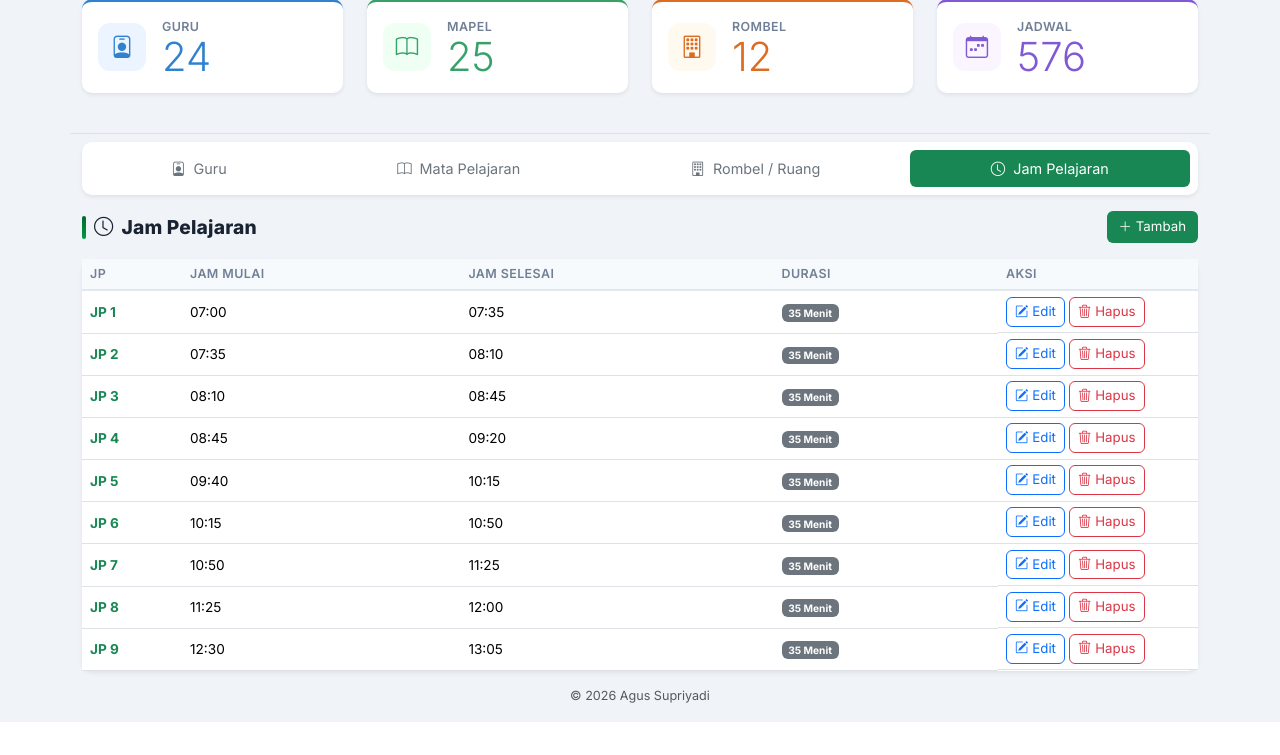
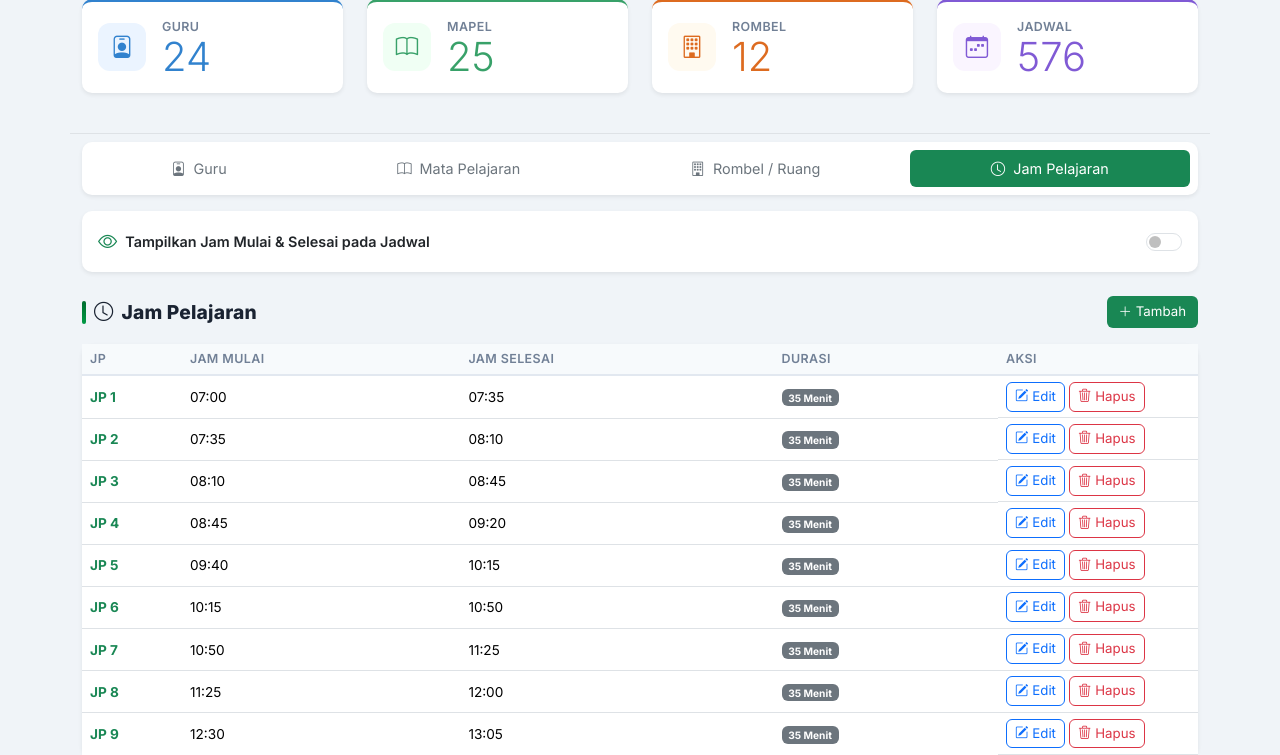
Before and after one commit to agus2s/jadwal-grid, a PHP site: page /jam_pelajaran.php in a window 1280 px wide. Shown: the part 124-879 px from the top of the page. Before the commit the page ends 846 px from the top, so only its background shows below. Run offline with PHP 8.4, Linux system fonts and the light colour scheme; data comes from the database, SQL or seed files in the repository.

Commit message:
feat: add toggleable display for lesson start and end times in schedules via settings configuration

```diff
--- a/config/database.php
+++ b/config/database.php
@@ -63,3 +63,35 @@ function get_jam_pelajaran(): array
     }
     return $jam_pelajaran;
 }
+
+/**
+ * Mengambil setting show_time. Default true.
+ */
+function get_setting_show_time(): bool
+{
+    static $show_time = null;
+    if ($show_time === null) {
+        $path = __DIR__ . '/settings.json';
+        if (file_exists($path)) {
+            $settings = json_decode(file_get_contents($path), true);
+            $show_time = isset($settings['show_time']) ? (bool)$settings['show_time'] : true;
+        } else {
+            $show_time = true;
+        }
+    }
+    return $show_time;
+}
+
+/**
+ * Menyimpan setting show_time.
+ */
+function save_setting_show_time(bool $show): bool
+{
+    $path = __DIR__ . '/settings.json';
+    $settings = [];
+    if (file_exists($path)) {
+        $settings = json_decode(file_get_contents($path), true) ?? [];
+    }
+    $settings['show_time'] = $show;
+    return file_put_contents($path, json_encode($settings, JSON_PRETTY_PRINT)) !== false;
+}
--- /dev/null
+++ b/config/settings.json
@@ -0,0 +1,3 @@
+{
+    "show_time": false
+}
--- a/index.php
+++ b/index.php
@@ -158,7 +158,7 @@ if ($tab === 'rombel' && $selected_class_id) {
                             <tr>
                                 <td class="fw-bold text-success bg-light grid-sticky-col">
                                     JP <?= $jp ?>
-                                    <?php if (isset($jam_pelajaran[$jp])): ?>
+                                    <?php if (get_setting_show_time() && isset($jam_pelajaran[$jp])): ?>
                                         <br><span class="text-muted" style="font-size: 0.7rem; font-weight: normal;"><?= e($jam_pelajaran[$jp]['start']) ?> - <?= e($jam_pelajaran[$jp]['end']) ?></span>
                                     <?php endif; ?>
                                 </td>
@@ -208,7 +208,7 @@ if ($tab === 'rombel' && $selected_class_id) {
                             <tr>
                                 <td class="fw-bold text-success bg-light">
                                     JP <?= $jp ?>
-                                    <?php if (isset($jam_pelajaran[$jp])): ?>
+                                    <?php if (get_setting_show_time() && isset($jam_pelajaran[$jp])): ?>
                                         <br><span class="text-muted" style="font-size: 0.7rem; font-weight: normal;"><?= e($jam_pelajaran[$jp]['start']) ?> - <?= e($jam_pelajaran[$jp]['end']) ?></span>
                                     <?php endif; ?>
                                 </td>
--- a/jam_pelajaran.php
+++ b/jam_pelajaran.php
@@ -14,6 +14,16 @@ $jam_pelajaran = get_jam_pelajaran();
 $err = null;
 $editRow = null;
 $editId = null;
+
+// ─────────────────────────────────────────────────
+// UPDATE SETTINGS
+// ─────────────────────────────────────────────────
+if (isset($_GET['update_settings'])) {
+    $show_time = isset($_POST['show_time']) ? true : false;
+    save_setting_show_time($show_time);
+    header("Location: jam_pelajaran.php");
+    exit;
+}
 
 // ─────────────────────────────────────────────────
 // HAPUS DATA
@@ -157,6 +167,26 @@ require __DIR__ . '/templates/header.php';
         </div>
     </div>
 
+    <!-- Card Setting Tampilkan Jam -->
+    <div class="card mb-4 shadow-sm">
+        <div class="card-body py-3 d-flex align-items-center justify-content-between">
+            <div class="d-flex align-items-center gap-2">
+                <i class="bi bi-eye text-success" style="font-size: 1.2rem;"></i>
+                <label class="form-check-label fw-semibold mb-0" for="show_time" style="cursor: pointer;">
+                    Tampilkan Jam Mulai &amp; Selesai pada Jadwal
+                </label>
+            </div>
+            <form method="post" action="?update_settings=1" class="mb-0">
+                <div class="form-check form-switch mb-0">
+                    <input class="form-check-input" type="checkbox" id="show_time" name="show_time" value="1"
+                           style="width: 2.5em; height: 1.25em; cursor: pointer;"
+                           <?= get_setting_show_time() ? 'checked' : '' ?>
+                           onchange="this.form.submit()">
+                </div>
+            </form>
+        </div>
+    </div>
+
     <div class="d-flex justify-content-between align-items-center mb-3">
         <h3 class="page-heading mb-0">
             <i class="bi bi-clock"></i> Jam Pelajaran
--- a/view_schedule.php
+++ b/view_schedule.php
@@ -181,7 +181,7 @@ require __DIR__ . '/templates/header.php';
                         <tr>
                             <td class="fw-bold text-success bg-light">
                                 JP <?= $jp ?>
-                                <?php if (isset($jam_pelajaran[$jp])): ?>
+                                <?php if (get_setting_show_time() && isset($jam_pelajaran[$jp])): ?>
                                     <br><span class="text-muted" style="font-size: 0.7rem; font-weight: normal;"><?= e($jam_pelajaran[$jp]['start']) ?> - <?= e($jam_pelajaran[$jp]['end']) ?></span>
                                 <?php endif; ?>
                             </td>
@@ -240,7 +240,7 @@ require __DIR__ . '/templates/header.php';
                         <tr>
                             <td class="fw-bold text-success bg-light grid-sticky-col">
                                 JP <?= $jp ?>
-                                <?php if (isset($jam_pelajaran[$jp])): ?>
+                                <?php if (get_setting_show_time() && isset($jam_pelajaran[$jp])): ?>
                                     <br><span class="text-muted" style="font-size: 0.7rem; font-weight: normal;"><?= e($jam_pelajaran[$jp]['start']) ?> - <?= e($jam_pelajaran[$jp]['end']) ?></span>
                                 <?php endif; ?>
                             </td>
```
Also changed, not shown: schedule.php (+12 -4 lines).
